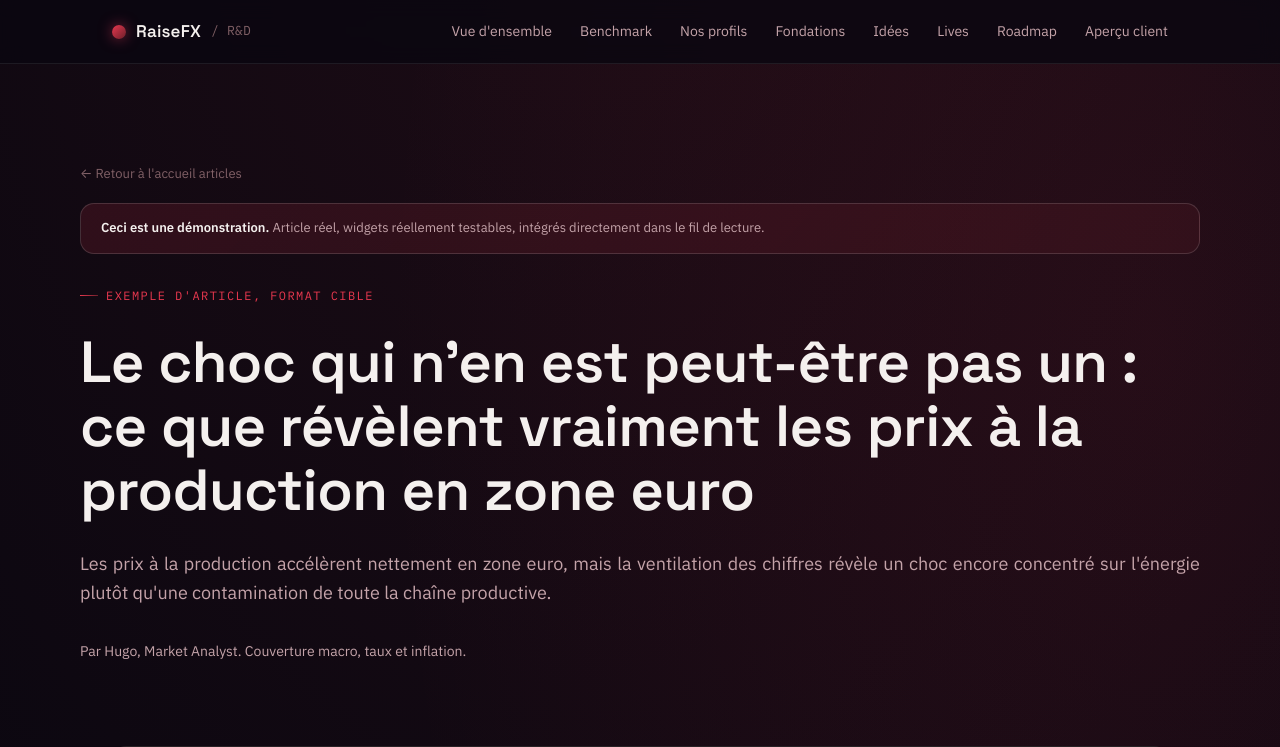
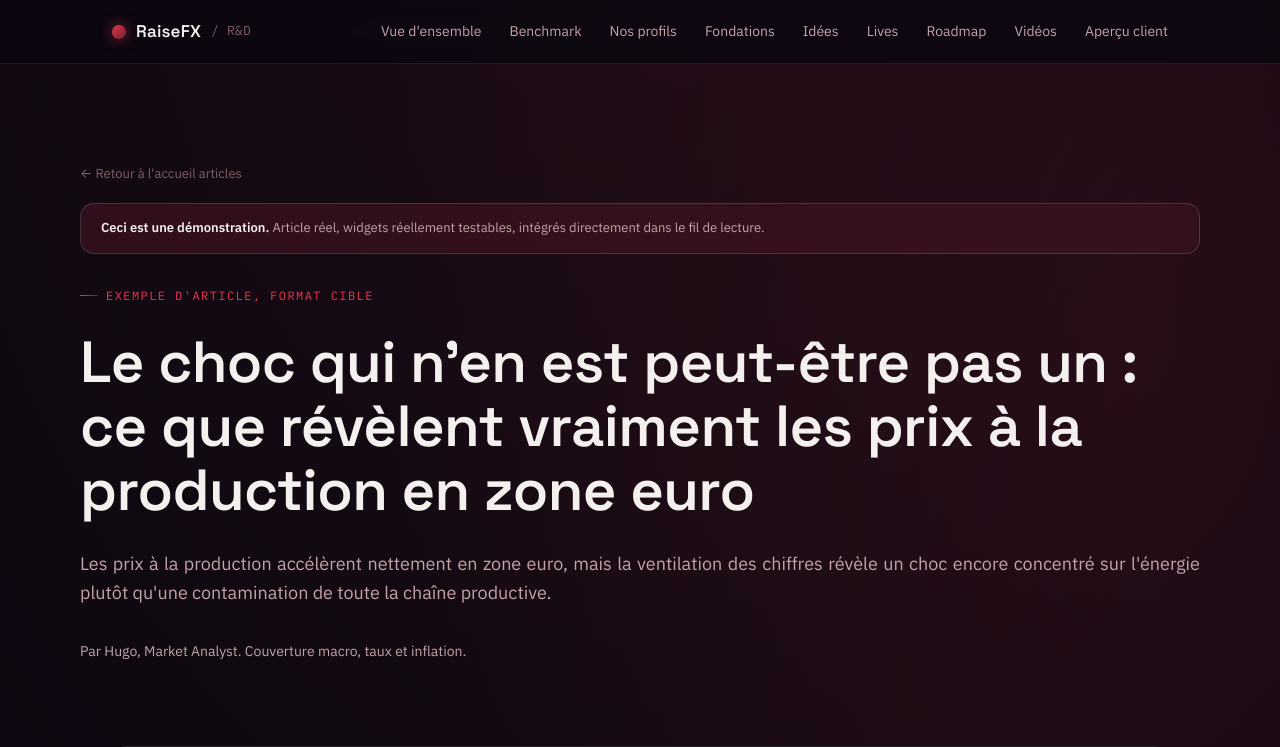
Before and after one commit to macairehugo01-glitch/idea, a website: page public/exemple-article.html in a window 1280 px wide. Shown: the top 747 px of the page. Drawn offline with Linux system fonts and the light colour scheme.

Commit message:
Update exemple-article.html

```diff
--- a/public/exemple-article.html
+++ b/public/exemple-article.html
@@ -124,6 +124,7 @@
       <a href="idees.html">Idées</a>
       <a href="lives.html">Lives</a>
       <a href="roadmap.html">Roadmap</a>
+      <a href="videos.html">Vidéos</a>
       <a href="exemple-accueil.html">Aperçu client</a>
     </div>
   </div>
```
